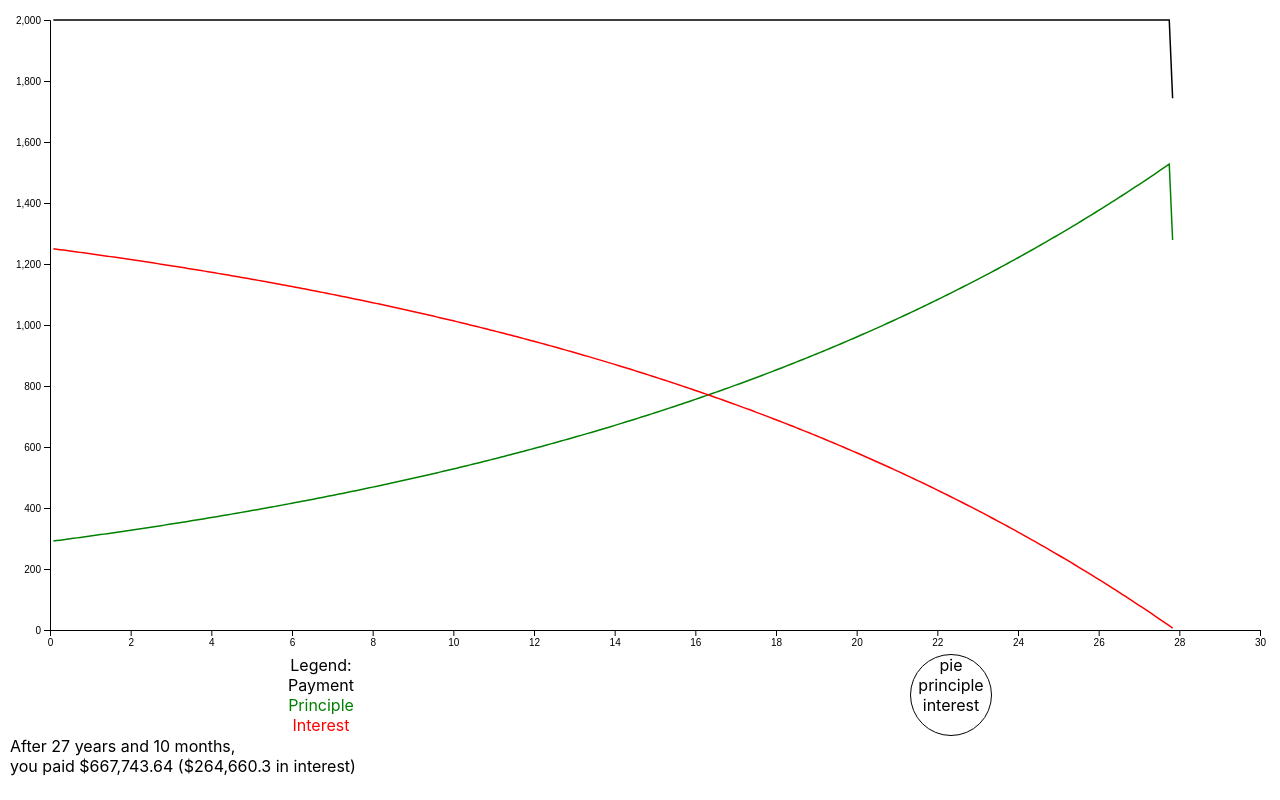
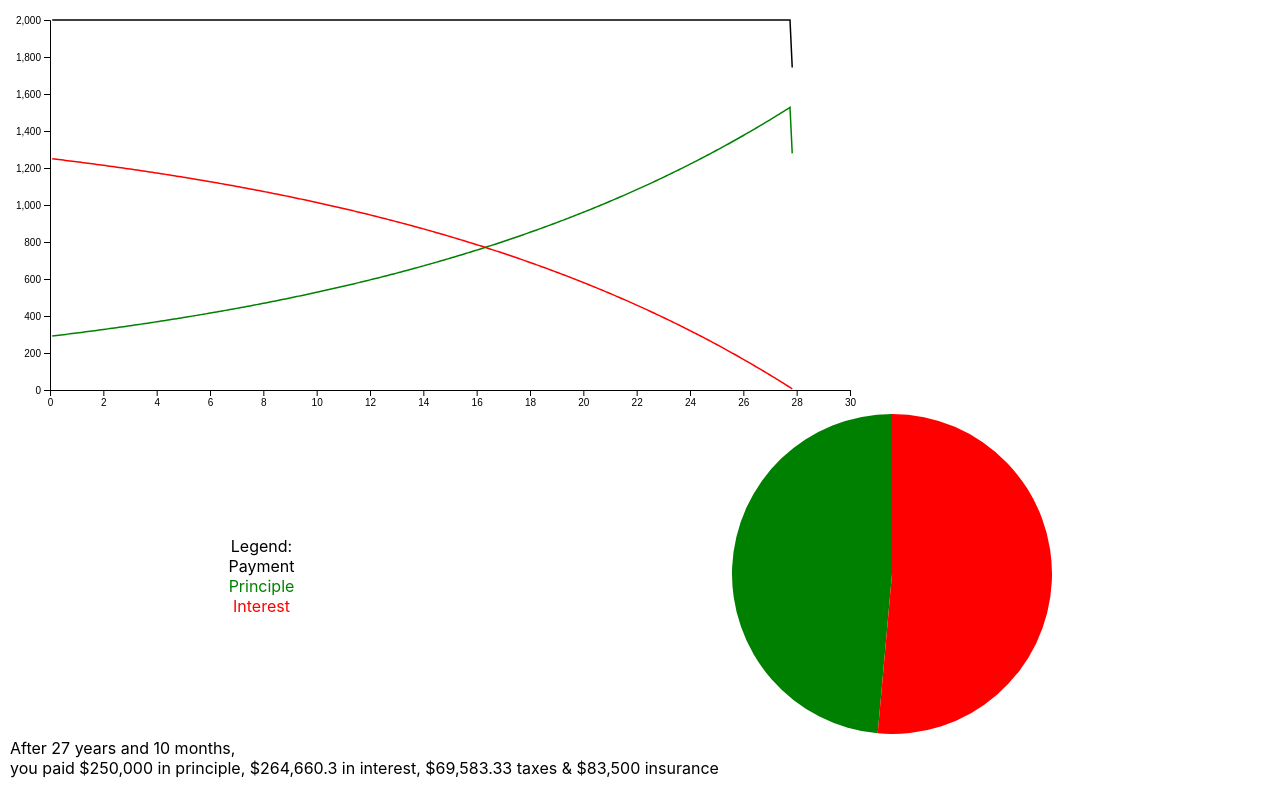
Before and after one commit to neallred/loan, a React (Create React App) app in the folder client/: page / in a window 1280 px wide. Shown: the top 800 px of the page. Built offline with nearby package versions, Linux system fonts and the light colour scheme.

Commit message:
Cap height and width of graph

```diff
--- a/client/src/Outcome.tsx
+++ b/client/src/Outcome.tsx
@@ -20,9 +20,13 @@ interface PaymentMonth {
 
 interface PaymentHistory {
   left: number,
-  youPaid: number,
-  youPaidPrinciple: number,
-  youPaidInterest: number,
+  totals: {
+    all: number,
+    principle: number,
+    interest: number,
+    insurance: number,
+    tax: number
+  },
   monthCount: number,
   months: PaymentMonth[],
 }
@@ -30,27 +34,31 @@ interface PaymentHistory {
 function scanPayments(inputs: Inputs): PaymentHistory {
   let remaining = inputs.principle;
   let months = [];
-  let youPaid = 0;
-  let youPaidPrinciple = 0;
-  let youPaidInterest = 0;
+  let totals = {
+    all: 0,
+    principle: 0,
+    interest: 0,
+    insurance: 0,
+    tax: 0,
+  };
   let paymentMonth = 1;
   for (let i = inputs.yearsLeft * 12; i > 0; i--) {
     if (remaining <= 0) {
       break
     }
     const interestAccrued = (inputs.annualInterestRate / 100 / 12) * remaining
-    const increases = (
-       (inputs.yearlyInsurance / 12) +
-         (inputs.yearlyTax / 12) +
-         interestAccrued
-    );
+    const taxPaid = inputs.yearlyTax / 12;
+    const insurancePaid = inputs.yearlyInsurance / 12;
+    const increases = insurancePaid + taxPaid + interestAccrued;
     const payment = inputs.monthlyPayment > (increases + remaining) ? increases + remaining : inputs.monthlyPayment;
     const newRemaining = remaining + increases - payment;
     const principlePaid = remaining - newRemaining;
     remaining = newRemaining;
-    youPaid += payment;
-    youPaidInterest += interestAccrued;
-    youPaidPrinciple += principlePaid;
+    totals.all += payment;
+    totals.interest += interestAccrued;
+    totals.principle += principlePaid;
+    totals.tax += taxPaid;
+    totals.insurance += insurancePaid;
     months.push({
       paid: payment,
       interestPaid: interestAccrued,
@@ -63,9 +71,7 @@ function scanPayments(inputs: Inputs): PaymentHistory {
 
   return {
     left: remaining,
-    youPaid,
-    youPaidInterest,
-    youPaidPrinciple,
+    totals,
     monthCount: months.length,
     months: months,
   }
@@ -120,24 +126,10 @@ export function Outcome(inputs: Inputs) {
       <div style={{ color: 'green'}}>Principle</div>
       <div style={{ color: 'red' }}>Interest</div>
     </div>
-      <div id="pie-mount">
-        <div style={{
-          borderRadius: '100%',
-          width: '80px',
-          height: '80px',
-          borderWidth: '1px',
-          borderColor: 'black',
-          borderStyle: 'solid',
-          textAlign: 'center',
-        }}>
-          <div>pie</div>
-          <div>principle</div>
-          <div>interest</div>
-        </div>
-      </div>
+      <div id="pie-mount"/>
     </div>
     <div>After {time}, </div>
-    you paid {numTo$(paymentHistory.youPaid)} ({numTo$(paymentHistory.youPaidInterest)} in interest)
+    you paid {numTo$(paymentHistory.totals.principle)} in principle, {numTo$(paymentHistory.totals.interest)} in interest, {numTo$(paymentHistory.totals.tax)} taxes & {numTo$(paymentHistory.totals.insurance)} insurance
     {paymentHistory.left > 0 ? <div>You still have {numTo$(paymentHistory.left)} to pay</div> : <div style={{opacity: 0}}>a</div>}
   </div>
 }
@@ -145,8 +137,8 @@ export function Outcome(inputs: Inputs) {
 const BODY_MARGIN = 20;
 const drawGraph = (paymentHistory: PaymentHistory, inputs: Inputs) => {
   const margin = { top: 10, right: 10, bottom: 20, left: 40 };
-  const width = document.body.offsetWidth - margin.left - margin.right - BODY_MARGIN;
-  const height = document.body.offsetWidth / 2 - margin.top - margin.bottom;
+  const width = Math.min(800, document.body.offsetWidth - margin.left - margin.right - BODY_MARGIN);
+  const height = Math.min(window.innerHeight, width / 2) - margin.top - margin.bottom;
   const x = d3.scaleLinear().range([0, width]);
   const y = d3.scaleLinear().range([height, 0]);
   const toMonth = (d: PaymentMonth)=> x(d.paymentMonth / 12)
@@ -203,5 +195,31 @@ const drawGraph = (paymentHistory: PaymentHistory, inputs: Inputs) => {
     .call(d3.axisLeft(y));
 }
 
-const drawPie = (_paymentHistory: PaymentHistory, _inputs: Inputs) => {
+const drawPie = (paymentHistory: PaymentHistory, _inputs: Inputs) => {
+  d3.select("#pie-mount svg").remove();
+  const diameter = document.body.offsetWidth / 4;
+  const svg = d3.select("#pie-mount").append("svg")
+    .attr("width", diameter)
+    .attr("height", diameter);
+  const radius = diameter / 2;
+  const g = svg.append("g").attr("transform", "translate(" + diameter / 2 + "," + diameter / 2 + ")");
+
+  const color = d3.scaleOrdinal(['green','red'])
+  const data = [paymentHistory.totals.principle, paymentHistory.totals.interest];
+  const pie = d3.pie()
+
+  const arc: any = d3.arc()
+    .innerRadius(0)
+    .outerRadius(radius);
+
+  //Generate groups
+  const arcs = g.selectAll("arc")
+    .data(pie(data))
+    .enter()
+    .append("g")
+    .attr("class", "arc");
+
+  arcs.append("path")
+    .attr("fill", (_, i:any) => color(i))
+    .attr("d", arc);
 }
```
